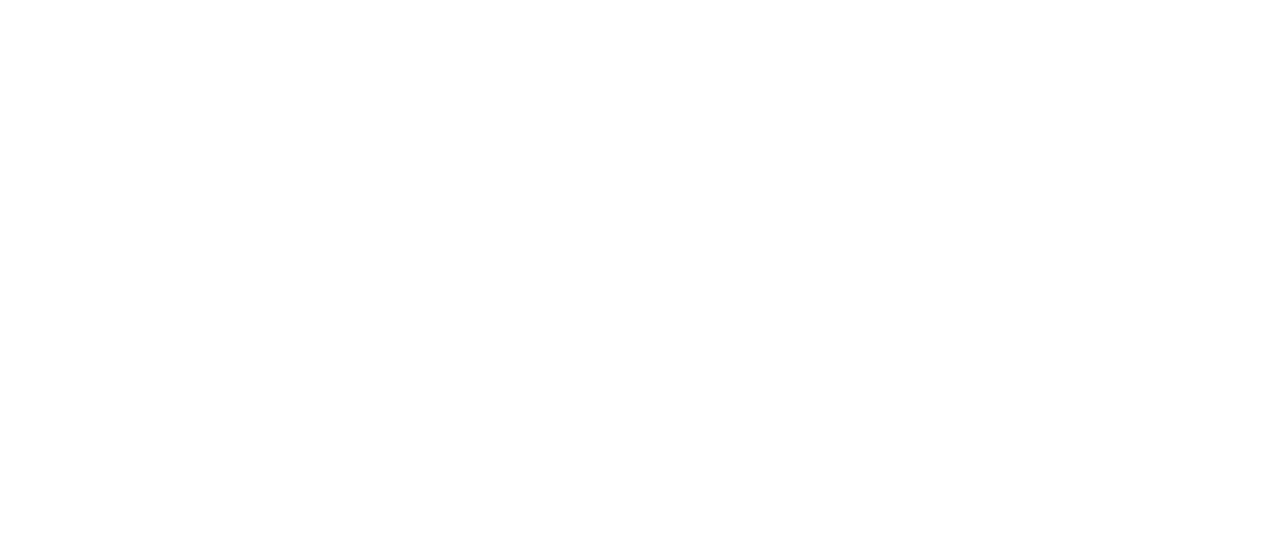
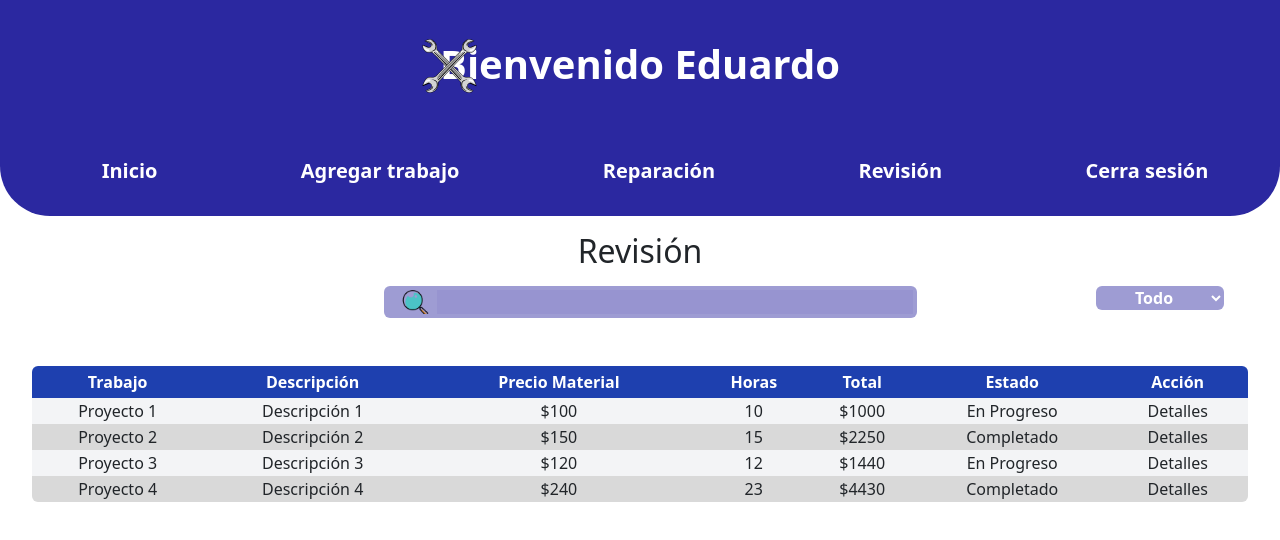
Before and after one commit to Karen-Hoil/taller_react, a React (Create React App) app: page /revision in a window 1280 px wide. Shown: the top 540 px of the page. Built offline with nearby package versions, Linux system fonts and the light colour scheme.

Commit message:
cambios de diseño

```diff
--- a/src/page/crearTrabajo.js
+++ b/src/page/crearTrabajo.js
@@ -32,6 +32,20 @@
                 className="form-input"
               />
             </div>
+            <div className="flex-1  max-w-100 rounded mr-14">
+            <p>Tipo de trabajo:</p>
+        <select className="bg-[#2c28a0] text-white w-full rounded font-bold">
+  <option value="todo" className="text-white text-center pt-1">
+    Reparación de chapa y pintura
+  </option>
+  <option value="en-proceso" className="text-white text-center pt-1">
+    Reparación mecanica
+  </option>
+  <option value="terminado" className="text-white text-center pt-1">
+    Revisión
+  </option>
+</select>
+</div>
             <div className="form-group">
               <button type="submit" className="submit-button">
                 Agregar trabajo
--- a/src/page/detalles.js
+++ b/src/page/detalles.js
@@ -1,7 +1,16 @@
-import React from "react";
+import { useState } from "react";
 import Header from "../components/navar";
 
 function Detalles() {
+  const [modalOpen, setModalOpen] = useState(false);
+
+  const openModal = () => {
+    setModalOpen(true);
+  };
+
+  const closeModal = () => {
+    setModalOpen(false);
+  };
   return (
     <div className="bg-gray-200 overflow-y-auto">
       <Header />
@@ -25,7 +34,7 @@
               </p>
             </div>
             <div className="flex flex-col ml-[20%]">
-              <h4>Total:</h4>
+              <h4>Total material:</h4>
               <p className="border-gray-300 border-2 rounded px-2 shadow-md">
                 1200
               </p>
@@ -39,8 +48,75 @@
           </p>
         </div>
       </div>
+      {modalOpen && (
+        <div className="fixed top-0 left-0 w-full h-full bg-gray-800 bg-opacity-75 flex items-center justify-center">
+          <div className="bg-white p-8 rounded shadow-md">
+            <h2 className="text-center mb-4">Editar trabajo</h2>
+            <label htmlFor="name">Nombre del trabajo:</label>
+              <input
+                id="name"
+                name="name"
+                placeholder="Reparación chapa pintura"
+                type="text"
+                required=""
+                className="form-input"
+              />
+              <label htmlFor="username">Descripción:</label>
+              <input
+                id="username"
+                name="username"
+                placeholder="Para la reparación es necesario..."
+                type="text"
+                required=""
+                className="form-input"
+              />
+              <label htmlFor="username">Horas:</label>
+              <input
+                id="username"
+                name="username"
+                placeholder="¿Cuantas horas trabajaste?"
+                type="text"
+                required=""
+                className="form-input w-30"
+              />
+              <label htmlFor="username">Precio total de materiales:</label>
+              <input
+                id="username"
+                name="username"
+                placeholder="¿Cuanto se gasto?"
+                type="number"
+                required=""
+                className="form-input w-30"
+              />
+              <label htmlFor="username">Materiales:</label>
+              <input
+                id="username"
+                name="username"
+                placeholder="Agrega el material que se utilizo"
+                type="text"
+                required=""
+                className="form-input w-30"
+              />
+           <button
+  onClick={closeModal}
+  className="bg-[#696969] text-white px-4 py-1 rounded w-30 mr-2 mt-4"
+>
+  <b>Cerrar</b>
+</button>
+<button
+  onClick={closeModal}
+  className="bg-[#56AA5F] text-white px-4 py-1 rounded w-30 ml-2 mt-4"
+>
+  <b>Actualizar</b>
+</button>
+          </div>
+        </div>
+      )}
       <div className="mt-[7%] mb-10 ml-[43%]">
-        <button className="bg-blue-800 text-white px-4 py-1 rounded w-44">
+        <button
+          onClick={openModal}
+          className="bg-blue-800 text-white px-4 py-1 rounded w-44"
+        >
           <b>Editar trabajo</b>
         </button>
       </div>
--- a/src/page/inicio.js
+++ b/src/page/inicio.js
@@ -11,13 +11,14 @@
     "Horas",
     "Total",
     "Estado",
+    "Acción"
   ];
 
   const prueba = [
-        ["Proyecto 1", "Descripción 1", "$100", "10", "$1000", "En Progreso"],
-        ["Proyecto 2", "Descripción 2", "$150", "15", "$2250", "Completado"],
-        ["Proyecto 3", "Descripción 3", "$120", "12", "$1440", "En Progreso"],
-        ["Proyecto 4", "Descripción 4", "$240", "23", "$4430", "Completado"],
+    ["Proyecto 1", "Descripción 1", "$100", "10", "$1000", "En Progreso", "Detalles"],
+    ["Proyecto 2", "Descripción 2", "$150", "15", "$2250", "Completado", "Detalles"],
+    ["Proyecto 3", "Descripción 3", "$120", "12", "$1440", "En Progreso", "Detalles"],
+    ["Proyecto 4", "Descripción 4", "$240", "23", "$4430", "Completado", "Detalles"],
   ];
 
     return(
@@ -27,14 +28,20 @@
       <div className="flex mt-3 ml-[30%] mb-5">
         <div className="flex-1 bg-[#2c28a075] rounded p-1 mr-[20%] flex items-center">
           <img src={Buscar} alt="..." className="w-8 h-6 ml-3" />
-          <input className="ml-2 outline-none border-none bg-purple-500 text-white" />
+          <input className="ml-2 outline-none border-none bg-[#2c28a011] text-white w-full" />
         </div>
-        <div className="flex-1 bg-purple-500 max-w-32 rounded mr-14">
-          <selectc className="bg-purple-500">
+        <div className="flex-1  max-w-32 rounded mr-14">
+        <select className="bg-[#2c28a075] text-white w-full rounded font-bold">
   <option value="todo" className="text-white text-center pt-1">
     Todo
   </option>
-          </selectc>
+  <option value="en-proceso" className="text-white text-center pt-1">
+    En proceso
+  </option>
+  <option value="terminado" className="text-white text-center pt-1">
+    Terminado
+  </option>
+</select>
 </div>
       </div>
       <TableWorks columna={columnaData} fila={prueba} />
--- a/src/page/reparacion.js
+++ b/src/page/reparacion.js
@@ -11,13 +11,14 @@
     "Horas",
     "Total",
     "Estado",
+    "Acción"
   ];
 
   const prueba = [
-    ["Proyecto 1", "Descripción 1", "$100", "10", "$1000", "En Progreso"],
-    ["Proyecto 2", "Descripción 2", "$150", "15", "$2250", "Completado"],
-    ["Proyecto 3", "Descripción 3", "$120", "12", "$1440", "En Progreso"],
-    ["Proyecto 4", "Descripción 4", "$240", "23", "$4430", "Completado"],
+    ["Proyecto 1", "Descripción 1", "$100", "10", "$1000", "En Progreso", "Detalles"],
+    ["Proyecto 2", "Descripción 2", "$150", "15", "$2250", "Completado", "Detalles"],
+    ["Proyecto 3", "Descripción 3", "$120", "12", "$1440", "En Progreso", "Detalles"],
+    ["Proyecto 4", "Descripción 4", "$240", "23", "$4430", "Completado", "Detalles"],
   ];
 
   return (
@@ -25,17 +26,23 @@
       <Header />
       <h2 className="text-center mt-4">Reparación</h2>
       <div className="flex mt-3 ml-[30%] mb-5">
-        <div className="flex-1 bg-purple-500 rounded p-1 mr-[20%] flex items-center">
+      <div className="flex-1 bg-[#2c28a075] rounded p-1 mr-[20%] flex items-center">
           <img src={Buscar} alt="..." className="w-8 h-6 ml-3" />
-          <input className="ml-2 outline-none border-none bg-purple-500 text-white w-[89%]" />
+          <input className="ml-2 outline-none border-none bg-[#2c28a011] text-white w-full" />
         </div>
-        <div className="flex-1 bg-purple-500 max-w-32 rounded mr-14">
-          <selectc className="bg-purple-500">
-            <option value="todo" className="text-white text-center pt-1">
-              Todo
-            </option>
-          </selectc>
-        </div>
+        <div className="flex-1  max-w-32 rounded mr-14">
+        <select className="bg-[#2c28a075] text-white w-full rounded font-bold">
+  <option value="todo" className="text-white text-center pt-1">
+    Todo
+  </option>
+  <option value="en-proceso" className="text-white text-center pt-1">
+    En proceso
+  </option>
+  <option value="terminado" className="text-white text-center pt-1">
+    Terminado
+  </option>
+</select>
+</div>
       </div>
       <TableWorks columna={columnaData} fila={prueba} />
     </div>
--- a/src/page/revision.js
+++ b/src/page/revision.js
@@ -1,9 +1,49 @@
 import React from "react";
+import Header from "../components/navar";
+import TableWorks from "../components/TableWorks";
+import Buscar from "../img/icono_buscar.png";
 
 function Revision () {
+    const columnaData = [
+        "Trabajo",
+        "Descripción",
+        "Precio Material",
+        "Horas",
+        "Total",
+        "Estado",
+        "Acción"
+      ];
+
+      const prueba = [
+        ["Proyecto 1", "Descripción 1", "$100", "10", "$1000", "En Progreso", "Detalles"],
+        ["Proyecto 2", "Descripción 2", "$150", "15", "$2250", "Completado", "Detalles"],
+        ["Proyecto 3", "Descripción 3", "$120", "12", "$1440", "En Progreso", "Detalles"],
+        ["Proyecto 4", "Descripción 4", "$240", "23", "$4430", "Completado", "Detalles"],
+      ];
     return(
         <>
-
+        <Header/>
+           <h2 className="text-center mt-3">Revisión</h2>
+      <div className="flex mt-3 ml-[30%] mb-5">
+        <div className="flex-1 bg-[#2c28a075] rounded p-1 mr-[20%] flex items-center">
+          <img src={Buscar} alt="..." className="w-8 h-6 ml-3" />
+          <input className="ml-2 outline-none border-none bg-[#2c28a011] text-white w-full" />
+        </div>
+        <div className="flex-1  max-w-32 rounded mr-14">
+        <select className="bg-[#2c28a075] text-white w-full rounded font-bold">
+  <option value="todo" className="text-white text-center pt-1">
+    Todo
+  </option>
+  <option value="en-proceso" className="text-white text-center pt-1">
+    En proceso
+  </option>
+  <option value="terminado" className="text-white text-center pt-1">
+    Terminado
+  </option>
+</select>
+</div>
+      </div>
+      <TableWorks columna={columnaData} fila={prueba} />
         </>
     )
 }
```
Lines whose indentation alone changed are shown as unchanged.
